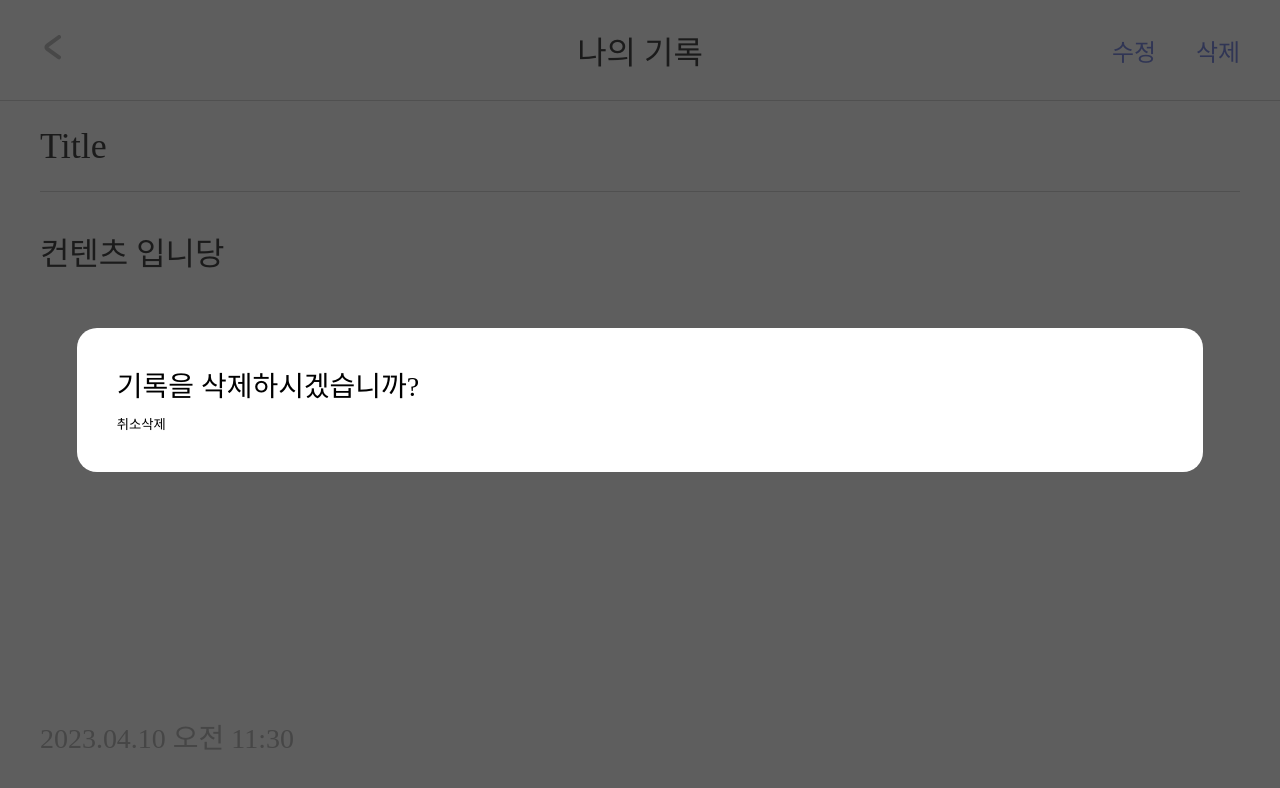
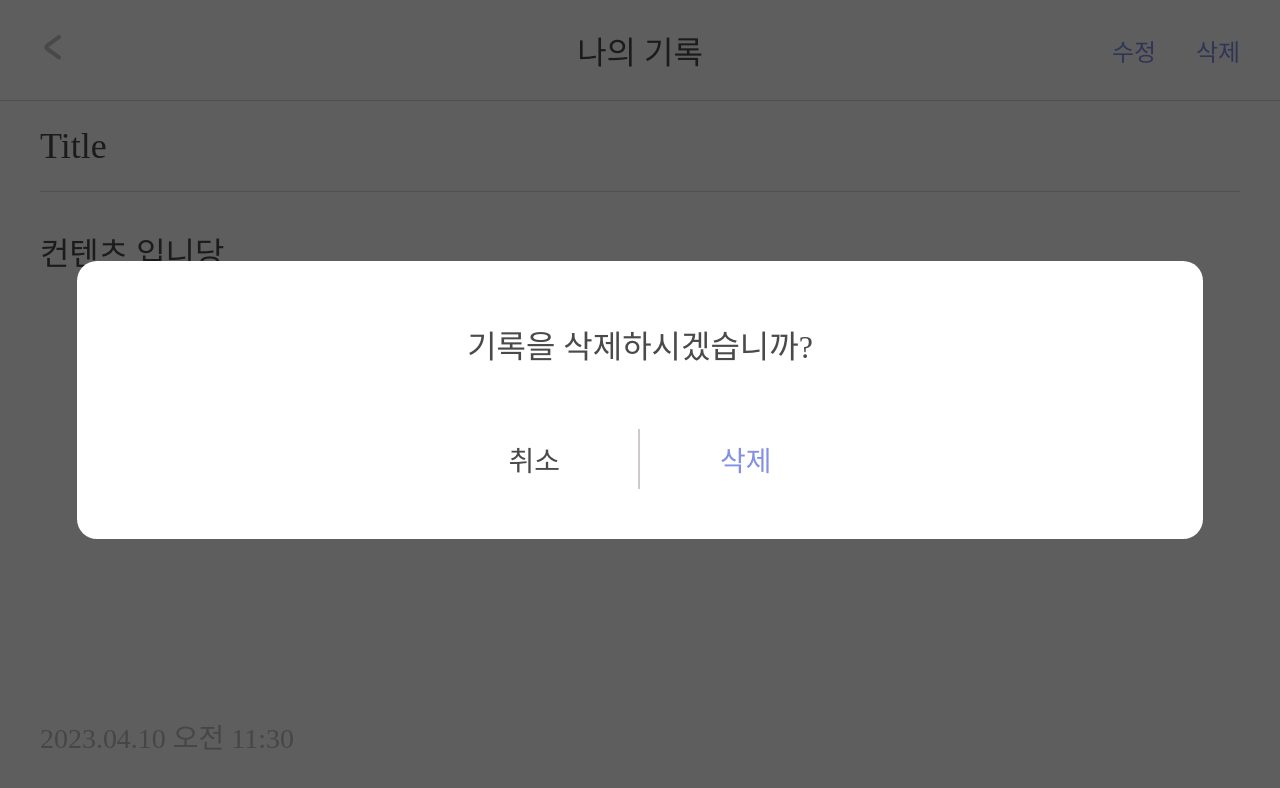
Before and after one commit to Kimbangul/IHuAe-web, a Next.js app: page /diary/detail/1 in a window 1280 px wide. Both pictures are taken after a click on the item "삭제". Shown: the top 788 px of the page. Built offline with nearby package versions, Linux system fonts and the light colour scheme; a web font is replaced by a local one.

Commit message:
style: alert style add

```diff
--- /dev/null
+++ b/src/components/common/modal/AlertStyle.ts
@@ -0,0 +1,50 @@
+import styled from 'styled-components';
+
+const BaseBtn = styled.button`
+  display: inline-block;
+  font-size: 1.4rem;
+  color: ${({ theme }) => theme.color.text.text_09};
+  ${({ theme }) => theme.font.sans.regular};
+  position: relative;
+  padding: 0 4rem;
+  cursor: pointer;
+  &::after {
+    display: block;
+    content: '';
+    width: 0.1rem;
+    height: 3rem;
+    background: #d1caca;
+    position: absolute;
+    top: 50%;
+    right: 0;
+    transform: translateY(-50%);
+  }
+  &:last-child {
+    &::after {
+      display: none;
+    }
+  }
+`;
+const Alert = {
+  Text: styled.p`
+    font-size: 1.6rem;
+    text-align: center;
+    margin-top: 1.2rem;
+    color: ${({ theme }) => theme.color.text.text_09};
+    ${({ theme }) => theme.font.sans.regular};
+  `,
+  Btn: {
+    Container: styled.button`
+      display: flex;
+      margin: 0 auto;
+      margin-top: 3.6rem;
+      margin-bottom: 1.2rem;
+    `,
+    DefaultBtn: styled(BaseBtn)``,
+    PointBtn: styled(BaseBtn)`
+      color: ${({ theme }) => theme.color.main.main};
+    `,
+  },
+};
+
+export default Alert;
--- a/src/components/diary/detail/DetailView.tsx
+++ b/src/components/diary/detail/DetailView.tsx
@@ -2,6 +2,7 @@ import { RootStateType, indexAction } from '@/redux';
 import { useDispatch, useSelector } from 'react-redux';
 import moment from 'moment';
 import Header from '@/components/common/Header';
+import Alert from '@/components/common/modal/AlertStyle';
 import { Menu, Detail } from './DetailStyle';
 import { DetailParamType, ContentType, EditType } from './DetailType';
 
@@ -38,11 +39,11 @@ const DetailViewMenu: React.FC<EditType> = ({ isEdit, setIsEdit }) => {
     dispatch(
       indexAction.setModalContent(
         <>
-          <p>기록을 삭제하시겠습니까?</p>
-          <div>
-            <button onClick={() => dispatch(indexAction.setModalClose())}>취소</button>
-            <button onClick={() => dispatch(indexAction.setModalClose())}>삭제</button>
-          </div>
+          <Alert.Text>기록을 삭제하시겠습니까?</Alert.Text>
+          <Alert.Btn.Container>
+            <Alert.Btn.DefaultBtn onClick={() => dispatch(indexAction.setModalClose())}>취소</Alert.Btn.DefaultBtn>
+            <Alert.Btn.PointBtn onClick={() => dispatch(indexAction.setModalClose())}>삭제</Alert.Btn.PointBtn>
+          </Alert.Btn.Container>
         </>
       )
     );
```
